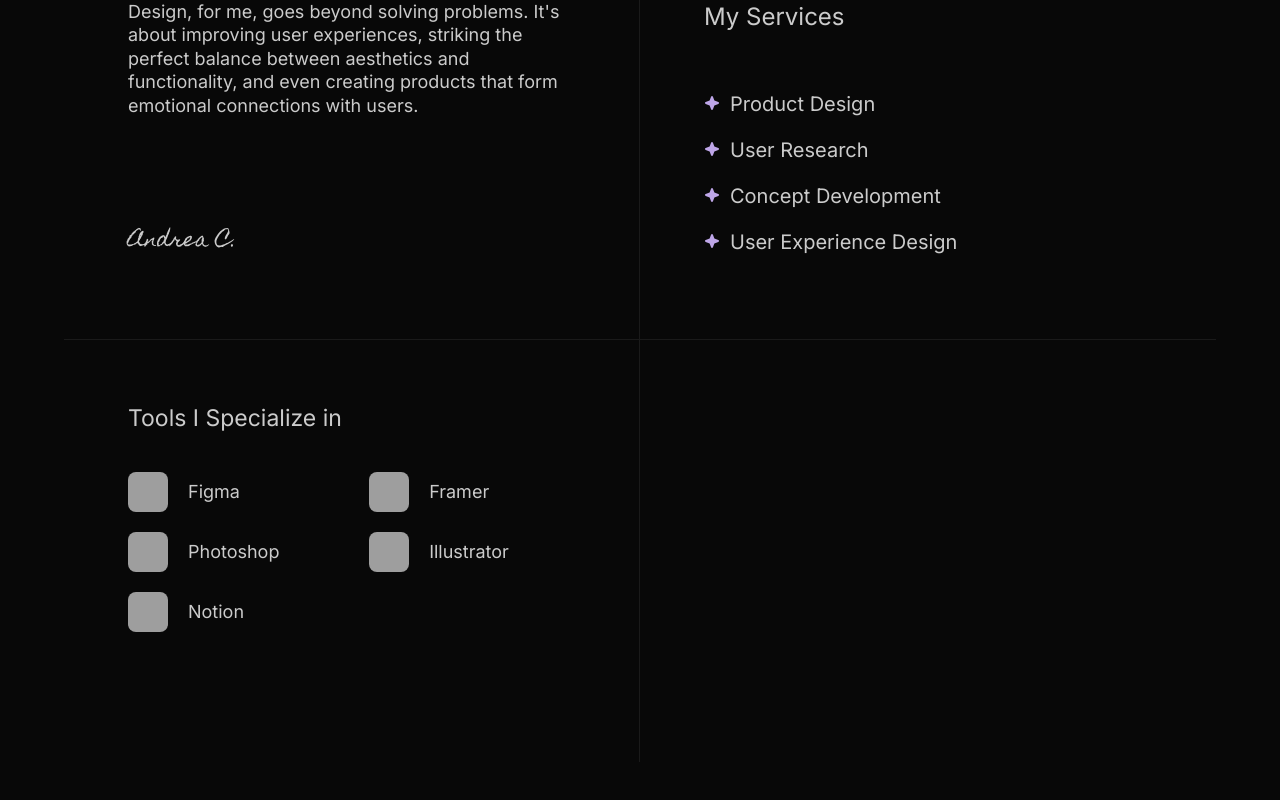
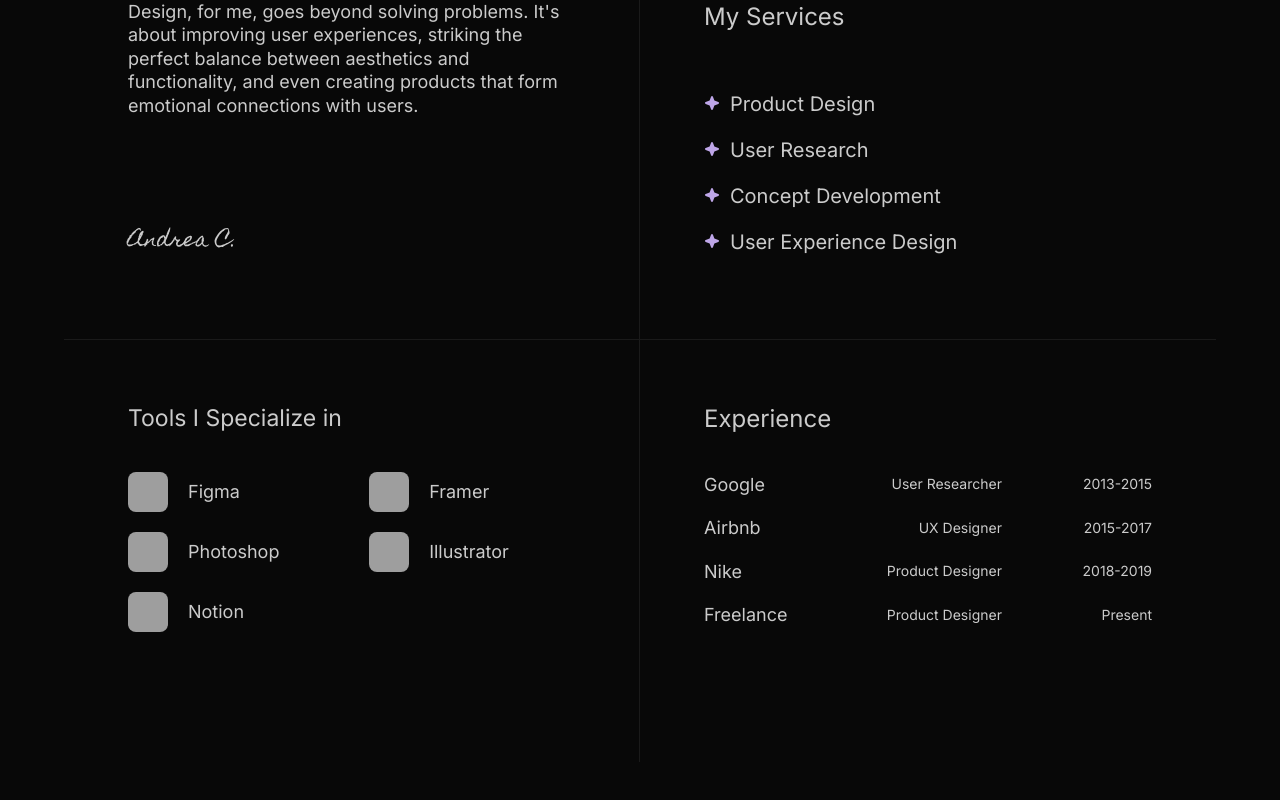
Before and after one commit to cparsons9712/andreaTemplateClone, a React (Create React App) app: page / in a window 1280 px wide. Shown: the part 1191-1991 px from the top of the page. Built offline with nearby package versions, Linux system fonts and the light colour scheme; grey boxes are pictures that could not be loaded.

Commit message:
add experience section

```diff
--- /dev/null
+++ b/src/components/TopSection/About/AboutGrid/Experience/ExpRow/ExpRow.jsx
@@ -0,0 +1,20 @@
+import "./expRow.css"
+
+
+export const ExpRow = ({company, role, when}) => {
+
+    return (
+        <div className="expRow">
+            <div className="company">
+                {company}
+            </div>
+            <div className="role">
+                {role}
+            </div>
+            <div className="when">
+                {when}
+            </div>
+
+
+        </div>
+)}
--- /dev/null
+++ b/src/components/TopSection/About/AboutGrid/Experience/ExpRow/expRow.css
@@ -0,0 +1,32 @@
+.expRow{
+    display: flex;
+    flex-direction: row;
+    position: relative;
+    width: 100%;
+    justify-content: space-between;
+    align-items: center;
+    padding: 0px;
+}
+
+.company{
+    font-size: 18px;
+    letter-spacing: 0em;
+    line-height: 1.3em;
+    flex: 1;
+
+}
+
+.role{
+    width: 33%;
+    text-align: end;
+    font-size: 14px;
+    line-height: 1.3em;
+
+}
+
+.when{
+   flex: 1;
+   text-align: end;
+   font-size: 14px;
+   line-height: 1.3em;
+}
--- a/src/components/TopSection/About/AboutGrid/Experience/Experience.jsx
+++ b/src/components/TopSection/About/AboutGrid/Experience/Experience.jsx
@@ -1,10 +1,18 @@
 import "./experience.css"
-
+import { ExpRow } from "./ExpRow/ExpRow"
 
 export const Experience = () => {
 
     return (
         <div className="experience">
+            <h2>Experience</h2>
+            <div className="experienceTable">
+                <ExpRow company="Google" role="User Researcher" when="2013-2015"/>
+                <ExpRow company="Airbnb" role="UX Designer" when="2015-2017"/>
+                <ExpRow company="Nike" role="Product Designer" when="2018-2019"/>
+                <ExpRow company="Freelance" role="Product Designer" when="Present"/>
+
+            </div>
 
         </div>
 )}
--- a/src/components/TopSection/About/AboutGrid/Experience/experience.css
+++ b/src/components/TopSection/About/AboutGrid/Experience/experience.css
@@ -0,0 +1,26 @@
+.experience{
+    position: relative;
+    display: flex;
+    flex-direction: column;
+    justify-content: flex-start;
+    align-items: flex-start;
+    gap: 40px;
+    padding: 64px;
+    color: #CBCBCB;
+}
+
+.experience > h2{
+    font-weight: 400;
+    margin-top: 0px;
+    margin-bottom: 0px ;
+}
+
+.experienceTable{
+    position: relative;
+    width: 100%;
+    display: flex;
+    flex-direction: column;
+    justify-content: flex-start;
+    align-items: flex-start;
+    gap: 20px;
+}
```
